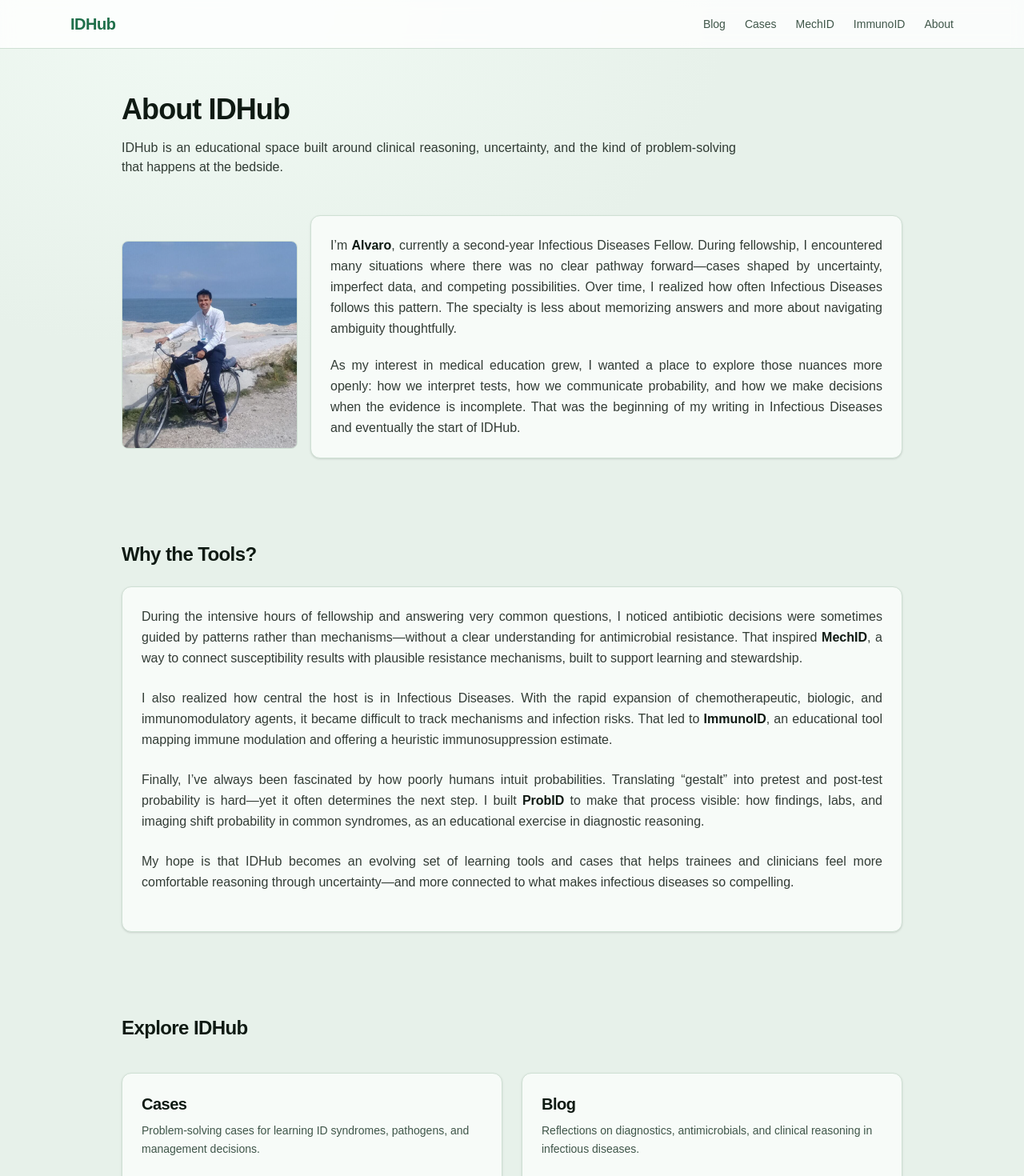
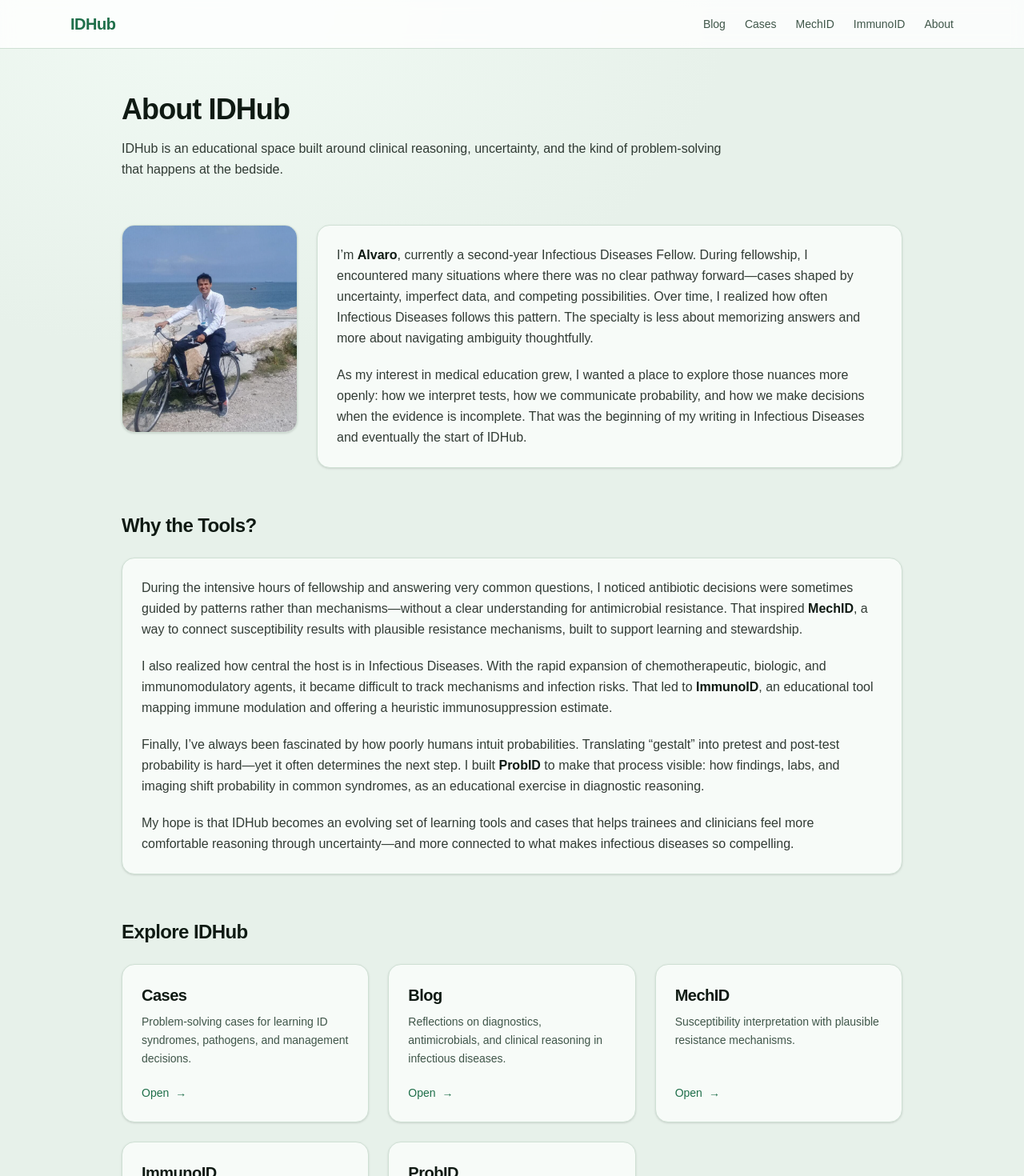
Before and after one commit to alvarojg11/IDHub, a Next.js app: page /about in a window 1280 px wide. Shown: the top 1470 px of the page at 80% size. Built offline with nearby package versions, Linux system fonts and the light colour scheme.

Commit message:
about update

```diff
--- a/app/about/page.tsx
+++ b/app/about/page.tsx
@@ -1,6 +1,7 @@
 // app/about/page.tsx
 import Image from "next/image";
 import Link from "next/link";
+import SiteFooter from "@/components/SiteFooter";
 
 const quickLinks = [
   {
@@ -33,24 +34,21 @@ const quickLinks = [
 export default function AboutPage() {
   return (
     <main className="mx-auto max-w-5xl px-6 py-12">
-      <header className="mb-12">
+      <header className="mb-14">
         <h1 className="text-4xl font-extrabold tracking-tight text-[var(--foreground)]">
           About IDHub
         </h1>
-        <p className="mt-4 max-w-3xl text-[var(--foreground)]/85 text-justify">
+        <p className="mt-4 max-w-3xl text-[var(--foreground)]/85 leading-relaxed">
           IDHub is an educational space built around clinical reasoning,
           uncertainty, and the kind of problem-solving that happens at the bedside.
         </p>
       </header>
 
       {/* About Me */}
-      <section className="mt-6 space-y-6">
-
-        {/* Editorial row */}
-        <div className="flex flex-col items-start gap-6 sm:flex-row sm:gap-4">
-          {/* LEFT */}
-          <div className="w-full sm:w-[220px] sm:shrink-0 flex  justify-center sm:justify-start sm:mt-8">
-            <div className="overflow-hidden rounded-lg border border-[var(--border)]">
+      <section>
+        <div className="grid grid-cols-1 gap-6 sm:grid-cols-[220px_minmax(0,1fr)]">
+          <div className="w-full">
+            <div className="overflow-hidden rounded-2xl border border-[var(--border)] bg-[var(--card)] shadow-sm">
               <Image
                 src="/images/alvaro.png"
                 alt="Alvaro Ayala, MD"
@@ -62,10 +60,9 @@ export default function AboutPage() {
             </div>
           </div>
 
-          {/* RIGHT */}
-          <div className="min-w-0 w-full sm:flex-1">
-            <div className="w-full max-w-3xl rounded-xl border border-[var(--border)] bg-[var(--card)] p-6 shadow-sm">
-              <p className="text-[var(--foreground)]/85 text-justify leading-relaxed">
+          <div className="min-w-0">
+            <div className="w-full rounded-2xl border border-[var(--border)] bg-[var(--card)] p-6 shadow-sm">
+              <p className="text-[var(--foreground)]/85 leading-relaxed">
                 I’m{" "}
                 <span className="font-semibold text-[var(--foreground)]">Alvaro</span>,
                 currently a second-year Infectious Diseases Fellow. During fellowship, I encountered
@@ -75,7 +72,7 @@ export default function AboutPage() {
                 answers and more about navigating ambiguity thoughtfully.
               </p>
 
-              <p className="mt-5 text-[var(--foreground)]/85 text-justify leading-relaxed">
+              <p className="mt-5 text-[var(--foreground)]/85 leading-relaxed">
                 As my interest in medical education grew, I wanted a place to explore those nuances
                 more openly: how we interpret tests, how we communicate probability, and how we make
                 decisions when the evidence is incomplete. That was the beginning of my writing in
@@ -87,14 +84,14 @@ export default function AboutPage() {
       </section>
 
       {/* Why the tools */}
-      <section className="mt-14 space-y-6 py-12">
+      <section className="mt-14 space-y-6">
         <h2 className="text-2xl font-semibold tracking-tight text-[var(--foreground)]">
           Why the Tools?
         </h2>
 
-        <div className="w-full rounded-xl border border-[var(--border)] bg-[var(--card)] p-6 shadow-sm">
-          <div className="space-y-5 text-[var(--foreground)]/85 text-justify leading-relaxed">
-            <p className="mb-6">
+        <div className="w-full rounded-2xl border border-[var(--border)] bg-[var(--card)] p-6 shadow-sm">
+          <div className="space-y-5 text-[var(--foreground)]/85 leading-relaxed">
+            <p>
               During the intensive hours of fellowship and answering very common questions, I noticed antibiotic decisions were sometimes guided by
               patterns rather than mechanisms—without a clear understanding for antimicrobial resistance. That inspired{" "}
               <span className="font-semibold text-[var(--foreground)]">MechID</span>, a way to connect
@@ -102,7 +99,7 @@ export default function AboutPage() {
               and stewardship.
             </p>
 
-            <p className="mb-6">
+            <p>
               I also realized how central the host is in Infectious Diseases. With the rapid expansion
               of chemotherapeutic, biologic, and immunomodulatory agents, it became difficult to track
               mechanisms and infection risks. That led to{" "}
@@ -110,7 +107,7 @@ export default function AboutPage() {
               tool mapping immune modulation and offering a heuristic immunosuppression estimate.
             </p>
 
-            <p className="mb-6">
+            <p>
               Finally, I’ve always been fascinated by how poorly humans intuit probabilities.
               Translating “gestalt” into pretest and post-test probability is hard—yet it often
               determines the next step. I built{" "}
@@ -119,7 +116,7 @@ export default function AboutPage() {
               as an educational exercise in diagnostic reasoning.
             </p>
 
-            <p className="mb-6">
+            <p>
               My hope is that IDHub becomes an evolving set of learning tools and cases that helps
               trainees and clinicians feel more comfortable reasoning through uncertainty—and more
               connected to what makes infectious diseases so compelling.
@@ -134,20 +131,23 @@ export default function AboutPage() {
           Explore IDHub
         </h2>
 
-        <div className="mt-4 grid gap-6 sm:grid-cols-2 py-6">
+        <div className="mt-6 grid gap-6 sm:grid-cols-2 lg:grid-cols-3">
           {quickLinks.map((t) => (
             <Link
               key={t.href}
               href={t.href}
-              className="group h-full rounded-xl border border-[var(--border)] bg-[var(--card)] p-6 shadow-sm transition hover:bg-[var(--cardHover)]"
+              className="group h-full rounded-2xl border border-[var(--border)] bg-[var(--card)] p-6 shadow-sm transition hover:-translate-y-0.5 hover:shadow-md focus:outline-none focus:ring-2 focus:ring-[var(--primary)] focus:ring-offset-2"
             >
               <div className="flex h-full flex-col">
-                <h4 className="text-xl font-semibold tracking-tight text-[var(--foreground)] group-hover:text-[var(--primary)] transition">
+                <h4 className="text-xl font-semibold tracking-tight text-[var(--foreground)]">
                   {t.title}
                 </h4>
                 <p className="mt-2 text-sm leading-relaxed text-[var(--muted)]">{t.desc}</p>
                 <div className="mt-auto pt-5">
-                  <span className="text-xs font-semibold text-[var(--primary)]">Open →</span>
+                  <span className="inline-flex items-center gap-2 text-sm font-medium text-[var(--primary)]">
+                    Open
+                    <span className="transition-transform group-hover:translate-x-0.5">→</span>
+                  </span>
                 </div>
               </div>
             </Link>
@@ -155,9 +155,7 @@ export default function AboutPage() {
         </div>
       </section>
 
-      <footer className="mt-12 border-t border-[var(--border)] pt-6 text-xs text-[var(--muted)] py-6">
-        Educational content only. Not medical advice. Always use clinical judgment and local guidance.
-      </footer>
+      <SiteFooter />
     </main>
   );
 }
```
